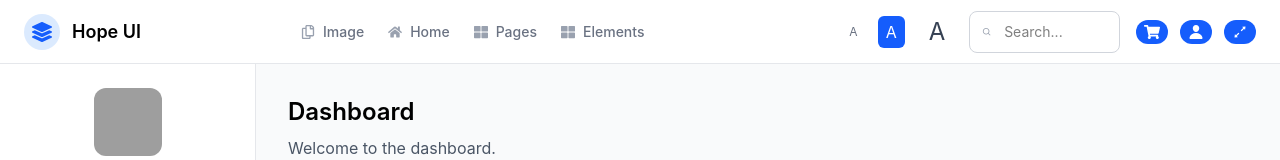
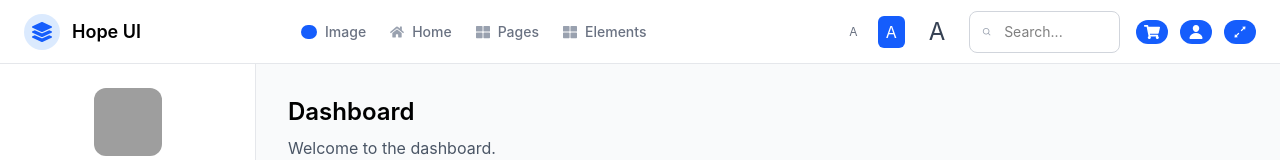
Before and after one commit to Emerance63/-File-Manager-Image-Gallery-Module, a React (Vite) app: page /file-manager/dashboard in a window 1280 px wide. Shown: the top 160 px of the page. Built offline with nearby package versions, Linux system fonts and the light colour scheme; grey boxes are pictures that could not be loaded.

Commit message:
add navDropdown

```diff
--- /dev/null
+++ b/src/components/NavDropdown.jsx
@@ -0,0 +1,84 @@
+import React, { useState } from "react";
+
+export default function NavDropdown({ label, icon, items }) {
+  const [isOpen, setIsOpen] = useState(false);
+
+  return (
+    <div
+      className="relative"
+      onMouseEnter={() => setIsOpen(true)}
+      onMouseLeave={() => setIsOpen(false)}
+    >
+      <button
+        onClick={(e) => {
+          e.preventDefault();
+          setIsOpen(!isOpen);
+        }}
+        className="hover:text-blue-600 flex items-center gap-2 text-gray-500 font-medium text-sm transition-colors duration-150 focus:outline-none cursor-pointer"
+      >
+        <span className="text-gray-400">{icon}</span>
+        <span>{label}</span>
+      </button>
+
+      {isOpen && (
+        <div className="absolute top-full left-0 mt-2 bg-white border border-gray-100 rounded-xl shadow-xl py-2 min-w-[200px] z-50 animate-in fade-in slide-in-from-top-2 duration-150">
+          <div className="flex flex-col gap-0.5 px-2">
+            {items.map((item, index) => (
+              <DropdownItem key={index} item={item} />
+            ))}
+          </div>
+        </div>
+      )}
+    </div>
+  );
+}
+
+function DropdownItem({ item }) {
+  const [isSubOpen, setIsSubOpen] = useState(false);
+
+  if (item.submenu) {
+    return (
+      <div
+        className="relative"
+        onMouseEnter={() => setIsSubOpen(true)}
+        onMouseLeave={() => setIsSubOpen(false)}
+      >
+        <button
+          onClick={(e) => {
+            e.preventDefault();
+            setIsSubOpen(!isSubOpen);
+          }}
+          className="w-full flex items-center justify-between px-3 py-2 text-sm text-gray-600 hover:bg-blue-50 hover:text-blue-600 transition-colors duration-150 rounded-lg text-left font-medium cursor-pointer"
+        >
+          <span>{item.label}</span>
+          <span className="text-gray-400 text-xs font-semibold select-none">❯</span>
+        </button>
+
+        {isSubOpen && (
+          <div className="absolute left-full top-0 ml-1 bg-white border border-gray-100 rounded-xl shadow-xl py-2 min-w-[180px] z-50 animate-in fade-in slide-in-from-left-2 duration-150">
+            <div className="flex flex-col gap-0.5 px-2">
+              {item.submenu.map((subItem, idx) => (
+                <a
+                  key={idx}
+                  href={subItem.link || "#"}
+                  className="block px-3 py-2 text-sm text-gray-600 hover:bg-blue-50 hover:text-blue-600 transition-colors duration-150 rounded-lg font-medium"
+                >
+                  {subItem.label}
+                </a>
+              ))}
+            </div>
+          </div>
+        )}
+      </div>
+    );
+  }
+
+  return (
+    <a
+      href={item.link || "#"}
+      className="block px-3 py-2 text-sm text-gray-600 hover:bg-blue-50 hover:text-blue-600 transition-colors duration-150 rounded-lg font-medium"
+    >
+      {item.label}
+    </a>
+  );
+}
--- a/src/components/Topbar.jsx
+++ b/src/components/Topbar.jsx
@@ -5,6 +5,112 @@ import { useFiles } from "../context/FileContext";
 import { FaShoppingCart } from "react-icons/fa";
 import { IoPerson } from "react-icons/io5";
 import { AiOutlineExpandAlt } from "react-icons/ai";
+import { GrLinkPrevious } from "react-icons/gr";
+import NavDropdown from "./NavDropdown";
+
+const homeItems = [
+  { label: "Dashboard", link: "/file-manager/dashboard" },
+  { label: "Alternate Dashboard", link: "#" },
+  {
+    label: "Menu Style",
+    submenu: [
+      { label: "Horizontal Menu", link: "#" },
+      { label: "Dual Compact", link: "#" },
+      { label: "Boxed Menu", link: "#" },
+    ],
+  },
+  { label: "E-Commerce", link: "#" },
+  { label: "Social App", link: "#" },
+  { label: "Blog", link: "#" },
+  { label: "Appointment", link: "#" },
+  { label: "File Manager", link: "/file-manager/all-files" },
+  { label: "Chat", link: "#" },
+  { label: "Mail", link: "#" },
+];
+
+const pagesItems = [
+  {
+    label: "Special Pages",
+    submenu: [
+      { label: "Sign In", link: "#" },
+      { label: "Sign Up", link: "#" },
+      { label: "Error 404", link: "#" },
+      { label: "Error 500", link: "#" },
+    ],
+  },
+  {
+    label: "Auth Skins",
+    submenu: [
+      { label: "Skin 1", link: "#" },
+      { label: "Skin 2", link: "#" },
+    ],
+  },
+  {
+    label: "User",
+    submenu: [
+      { label: "Profile", link: "#" },
+      { label: "Edit Profile", link: "#" },
+      { label: "User List", link: "#" },
+    ],
+  },
+  {
+    label: "Utilities",
+    submenu: [
+      { label: "Colors", link: "#" },
+      { label: "Typography", link: "#" },
+    ],
+  },
+  {
+    label: "Plugins",
+    submenu: [
+      { label: "Charts", link: "#" },
+      { label: "Vector Map", link: "#" },
+    ],
+  },
+];
+
+const elementsItems = [
+  { label: "Components", link: "#" },
+  { label: "UI Color", link: "#" },
+  {
+    label: "Widgets",
+    submenu: [
+      { label: "Chart Widgets", link: "#" },
+      { label: "List Widgets", link: "#" },
+      { label: "Card Widgets", link: "#" },
+    ],
+  },
+  {
+    label: "Map",
+    submenu: [
+      { label: "Google Map", link: "#" },
+      { label: "Vector Map", link: "#" },
+    ],
+  },
+  {
+    label: "Form",
+    submenu: [
+      { label: "Form Elements", link: "#" },
+      { label: "Form Layouts", link: "#" },
+      { label: "Form Wizard", link: "#" },
+    ],
+  },
+  {
+    label: "Table",
+    submenu: [
+      { label: "Basic Tables", link: "#" },
+      { label: "Data Tables", link: "#" },
+    ],
+  },
+  {
+    label: "Icons",
+    submenu: [
+      { label: "Font Awesome", link: "#" },
+      { label: "React Icons", link: "#" },
+      { label: "Heroicons", link: "#" },
+    ],
+  },
+];
 
 export default function Topbar() {
   const { searchQuery, setSearchQuery } = useFiles();
@@ -21,17 +127,11 @@ export default function Topbar() {
 
         <nav className="hidden md:flex items-center gap-6 ml-6 text-sm font-medium text-gray-500">
           <a href="#" className="hover:text-blue-600 flex items-center gap-2">
-            <FaRegCopy className="text-gray-400" /> <span>Image</span>
+            <GrLinkPrevious className="flex items-center gap-3 bg-blue-600 text-white rounded-full px-2 py-1" /> <span>Image</span>
           </a>
-          <a href="#" className="hover:text-gray-700 flex items-center gap-2">
-            <FaHome className="text-gray-400" /> <span>Home</span>
-          </a>
-          <a href="#" className="hover:text-gray-700 flex items-center gap-2">
-            <FaThLarge className="text-gray-400" /> <span>Pages</span>
-          </a>
-                 <a href="#" className="hover:text-gray-700 flex items-center gap-2">
-            <FaThLarge className="text-gray-400" /> <span>Elements</span>
-          </a>
+          <NavDropdown label="Home" icon={<FaHome />} items={homeItems} />
+          <NavDropdown label="Pages" icon={<FaThLarge />} items={pagesItems} />
+          <NavDropdown label="Elements" icon={<FaThLarge />} items={elementsItems} />
         </nav>
       </div>
 
@@ -67,7 +167,8 @@ export default function Topbar() {
             <div className="flex gap-3 ">
                   <div className="flex items-center gap-3 bg-blue-600 text-white rounded-full px-2 py-1">
                      <AiOutlineExpandAlt />
-            </div>      </div>
+                     </div>
+            </div>
 
           </div>
         </div>
```
